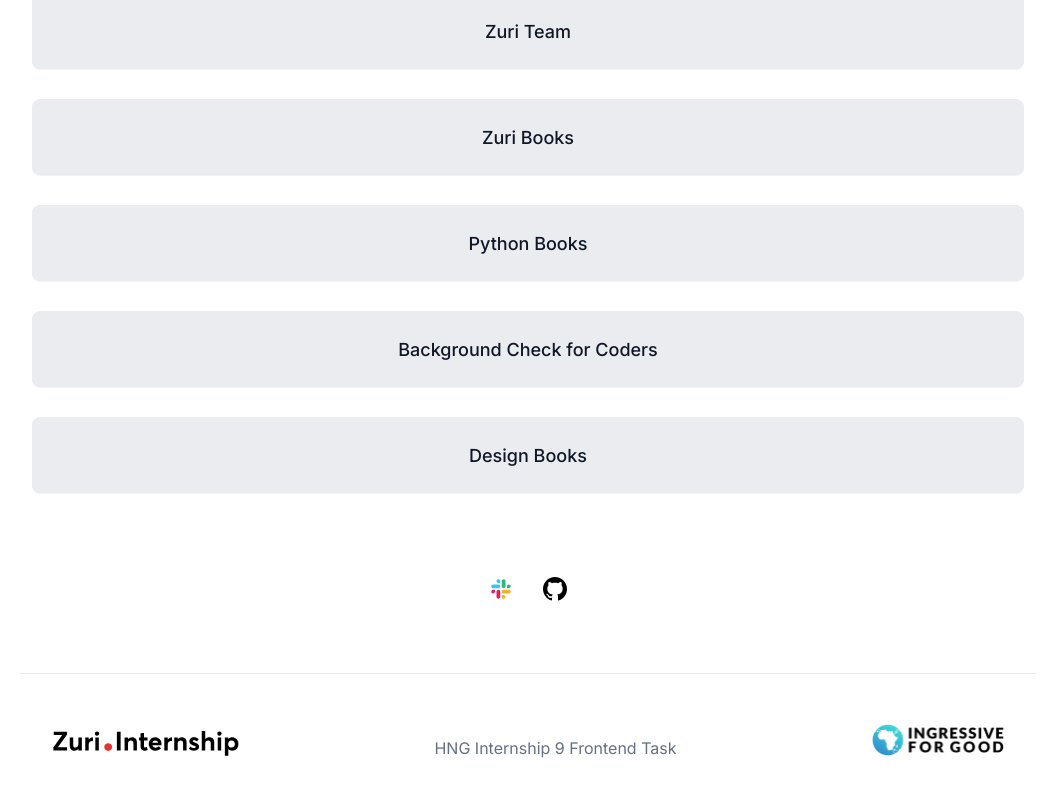
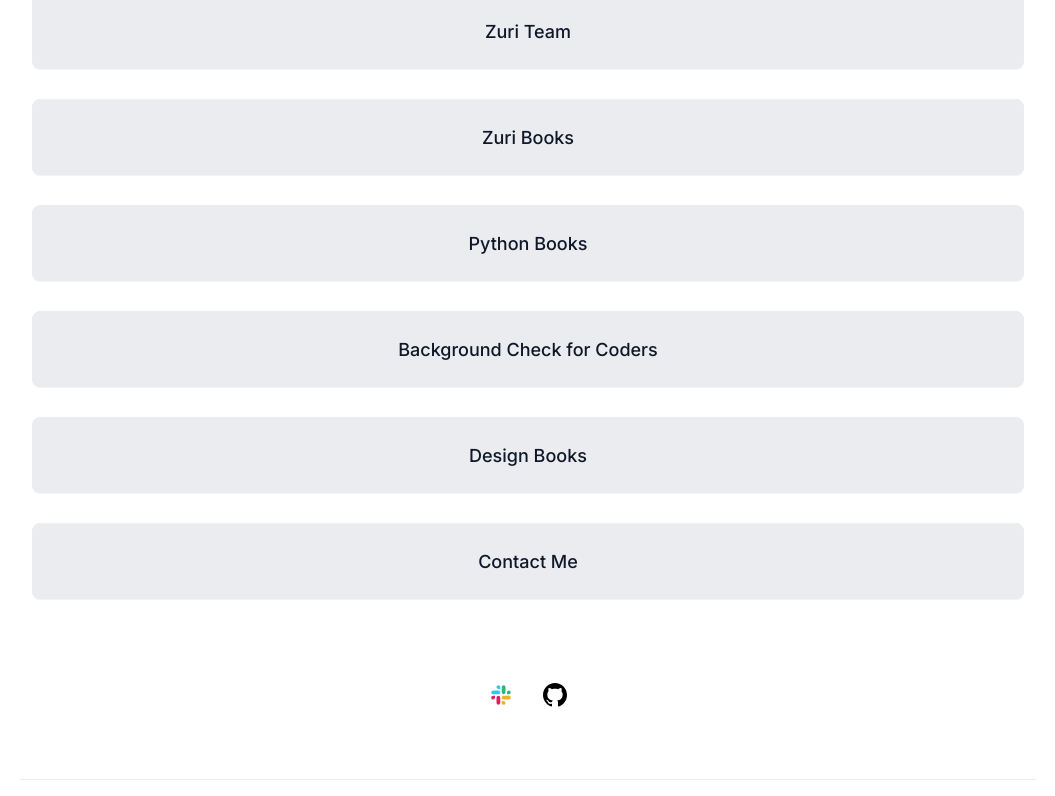
Before and after one commit to Moyinoluwa-10/HNG9-FE-stage-2-task, a React (Create React App) app: page / in a window 1280 px wide. Shown: the part 375-1171 px from the top of the page, without its empty margins (112-1167 px from the left). Built offline with nearby package versions, Linux system fonts and the light colour scheme.

Commit message:
feat: added contact link

```diff
--- a/src/Pages/Home/Home.jsx
+++ b/src/Pages/Home/Home.jsx
@@ -59,6 +59,7 @@ const Home = () => {
             Link={"https://books.zuri.team/design-rules"}
             Text={"Design Books"}
           />
+          <LinkBox idName={"contact"} Link={"/contact"} Text={"Contact Me"} />
         </section>
       </div>
       <div className="socials">
```
